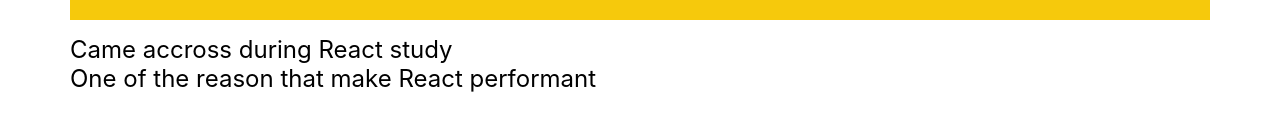
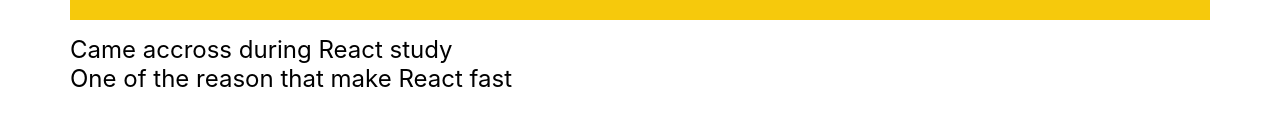
Before and after one commit to nhantran3395/eea-demo-virtual-dom-nhan-tran, a React (Create React App) app: page /topic in a window 1280 px wide. Shown: the part 278-408 px from the top of the page. Built offline with nearby package versions, Linux system fonts and the light colour scheme.

Commit message:
style: edit text display on Topic page

```diff
--- a/src/pages/TopicPage.tsx
+++ b/src/pages/TopicPage.tsx
@@ -6,7 +6,7 @@
       <h1>Topic</h1>
       <h1 id="highlighted-big-heading">The Virtual Dom</h1>
       <p>Came accross during React study</p>
-      <p>One of the reason that make React performant</p>
+      <p>One of the reason that make React fast</p>
     </div>
   );
 }
```
